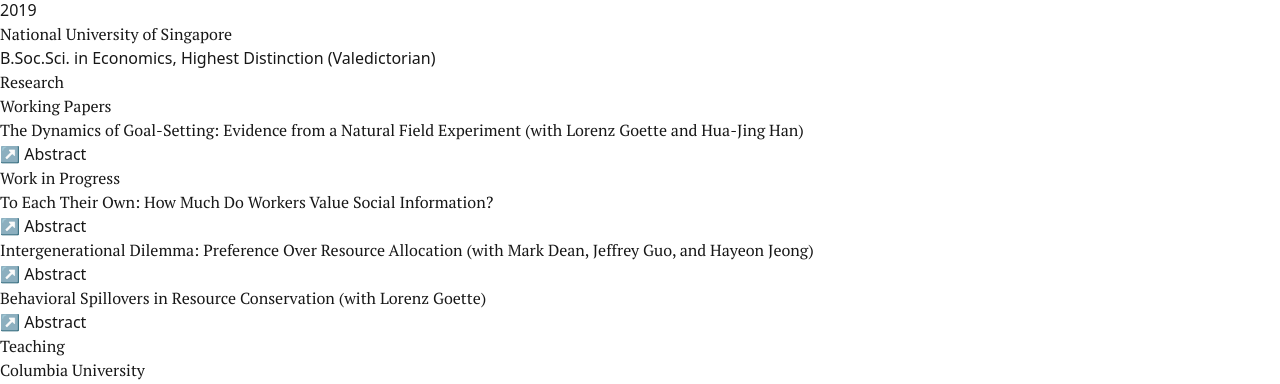
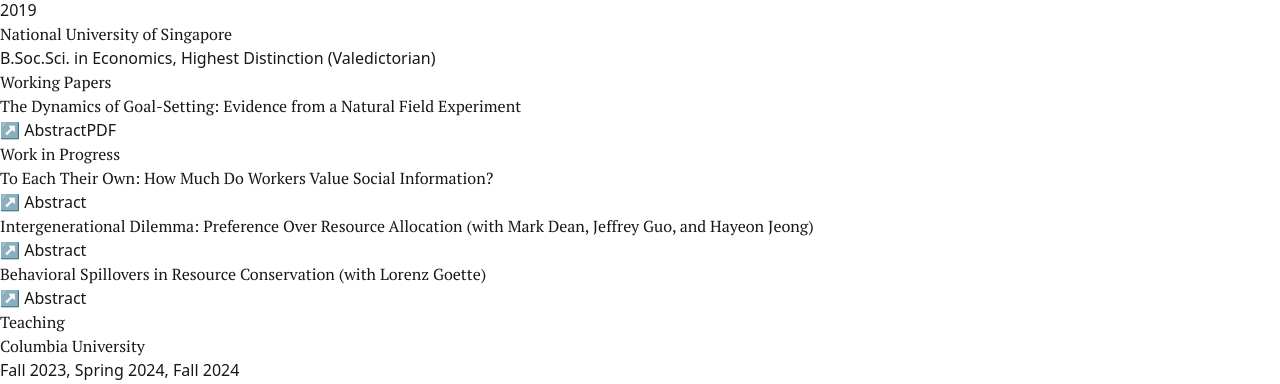
Before and after one commit to zhihao-lim/zhihao-lim.github.io, a Next.js app: page / in a window 1280 px wide. Shown: the part 242-626 px from the top of the page. Built offline with nearby package versions, Linux system fonts and the light colour scheme.

Commit message:
Update working papers data with PDF URL

```diff
--- a/src/app/page.tsx
+++ b/src/app/page.tsx
@@ -72,10 +72,7 @@
                     );
                   case Section.Research:
                     return (
-                      <section id={Section.Research} key={sectionName}>
-                        <h2 className="font-serif text-md mb-12 tracking-wide uppercase">
-                          Research
-                        </h2>
+                      <section id={Section.Research} key={sectionName} className="mt-24">
                         <div className="space-y-12">
                           {workingPapersData.length > 0 && (
                             <div>
--- a/src/data/working-papers.ts
+++ b/src/data/working-papers.ts
@@ -8,7 +8,9 @@
 
 export const workingPapersData: WorkingPaperItem[] = [
   {
-    title: "The Dynamics of Goal-Setting: Evidence from a Natural Field Experiment (with Lorenz Goette and Hua-Jing Han)",
+    title: "The Dynamics of Goal-Setting: Evidence from a Natural Field Experiment",
     description: "In a field experiment across two residential colleges, we investigate responses to evolving goal difficulty using real-time feedback and moral suasion in resource conservation. In phase 1, both moderate and hard goals lead to similar conservation effects. In phase 2, after adjusting goals to an intermediate level, treatment effects diverge due to the hard-goal group's underperformance, reducing the effect by 30%. Throughout the intervention, the moderate-goal group's high baseline users maintain stronger conservation effects than their counterparts in the hard-goal group. Our findings suggest excessively challenging goals can damage motivation, with subsequent goal adjustments failing to reverse the initial imprint.",
+    collaborators: ["Lorenz Goette", "Hua-Jing Han"],
+    paperUrl: "/papers/goal-setting-june2025.pdf"
   }
 ];
```
Also changed, not shown: 1 other file (tests, documents, lock files or other folders).
